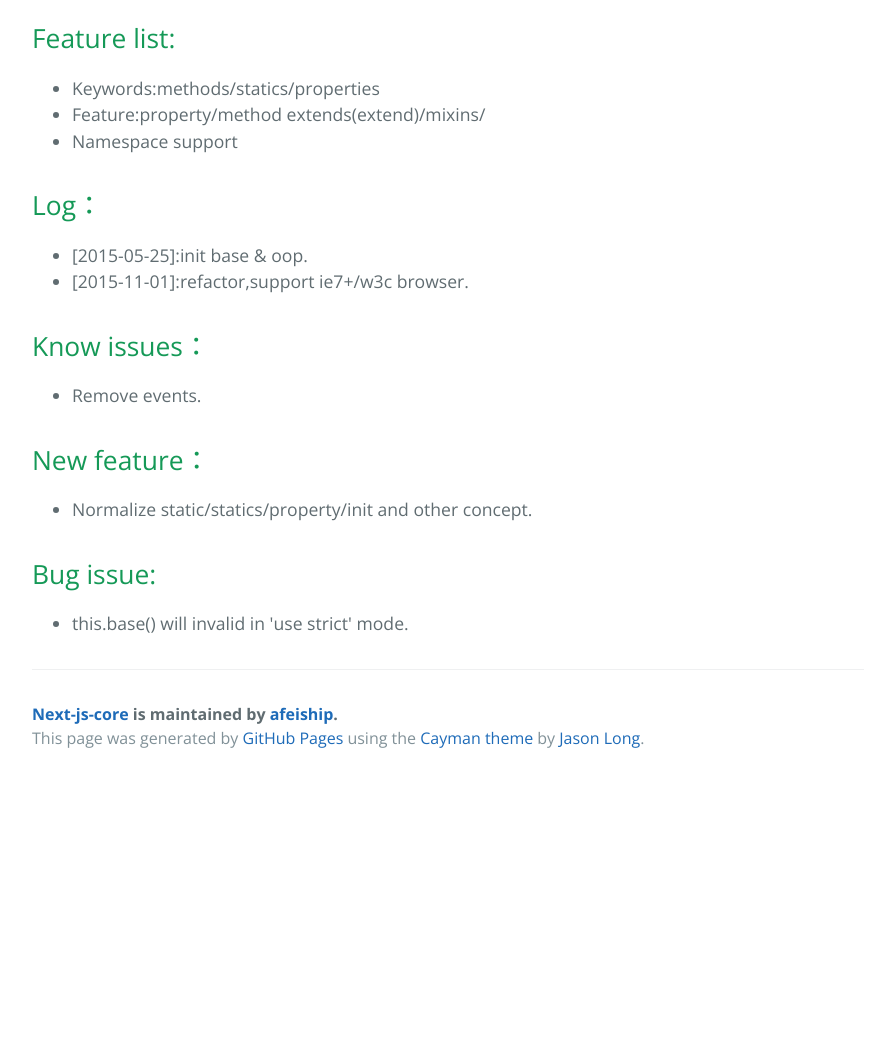
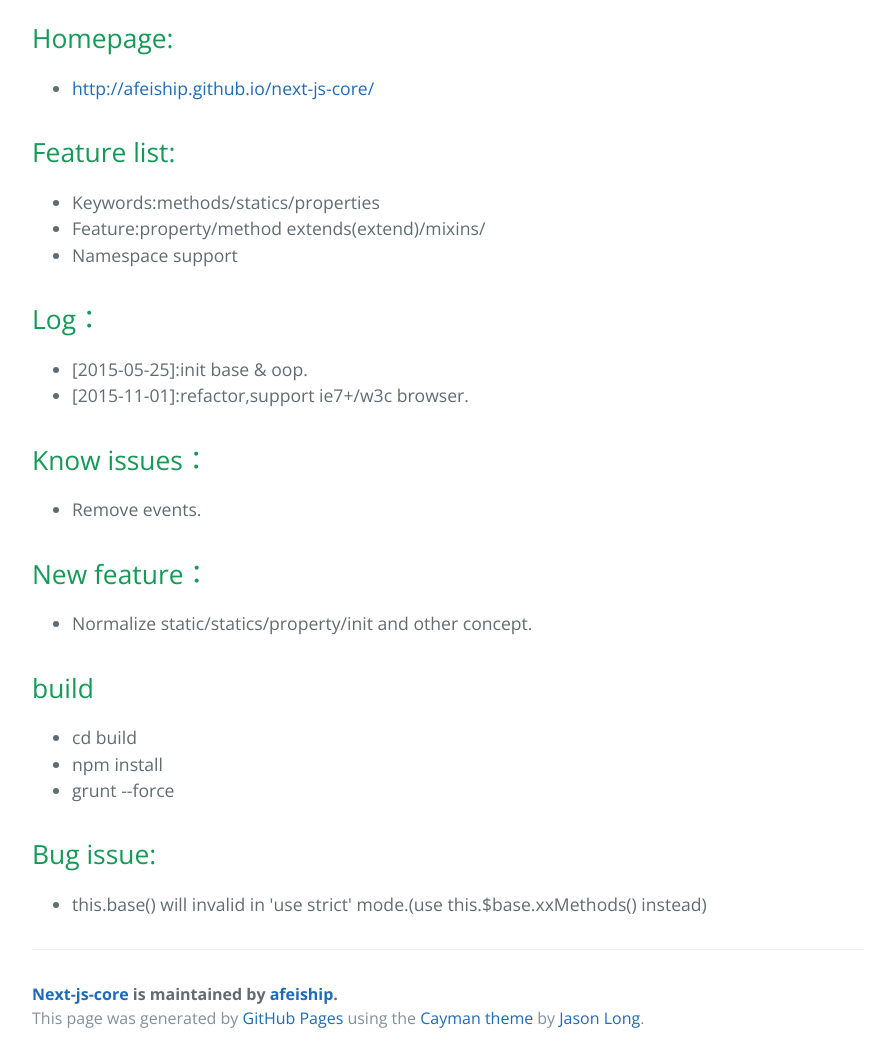
Before and after one commit to afeiship/next-js-core, a plain HTML site: page index.html in a window 1280 px wide. Shown: the part 480-1542 px from the top of the page, without its empty margins (192-1087 px from the left). Before the commit the page ends 1262 px from the top, so only its background shows below. Drawn offline with nearby package versions, Linux system fonts and the light colour scheme.

Commit message:
Create gh-pages branch via GitHub

```diff
--- a/index.html
+++ b/index.html
@@ -20,10 +20,17 @@
 
     <section class="main-content">
       <h1>
-<a id="nx-js-core" class="anchor" href="#nx-js-core" aria-hidden="true"><span class="octicon octicon-link"></span></a>nx-js-core</h1>
+<a id="nx-js-core" class="anchor" href="#nx-js-core" aria-hidden="true"><span aria-hidden="true" class="octicon octicon-link"></span></a>nx-js-core</h1>
 
 <h2>
-<a id="feature-list" class="anchor" href="#feature-list" aria-hidden="true"><span class="octicon octicon-link"></span></a>Feature list:</h2>
+<a id="homepage" class="anchor" href="#homepage" aria-hidden="true"><span aria-hidden="true" class="octicon octicon-link"></span></a>Homepage:</h2>
+
+<ul>
+<li><a href="http://afeiship.github.io/next-js-core/">http://afeiship.github.io/next-js-core/</a></li>
+</ul>
+
+<h2>
+<a id="feature-list" class="anchor" href="#feature-list" aria-hidden="true"><span aria-hidden="true" class="octicon octicon-link"></span></a>Feature list:</h2>
 
 <ul>
 <li>Keywords:methods/statics/properties</li>
@@ -32,7 +39,7 @@
 </ul>
 
 <h2>
-<a id="log" class="anchor" href="#log" aria-hidden="true"><span class="octicon octicon-link"></span></a>Log：</h2>
+<a id="log" class="anchor" href="#log" aria-hidden="true"><span aria-hidden="true" class="octicon octicon-link"></span></a>Log：</h2>
 
 <ul>
 <li>[2015-05-25]:init base &amp; oop.</li>
@@ -40,24 +47,33 @@
 </ul>
 
 <h2>
-<a id="know-issues" class="anchor" href="#know-issues" aria-hidden="true"><span class="octicon octicon-link"></span></a>Know issues：</h2>
+<a id="know-issues" class="anchor" href="#know-issues" aria-hidden="true"><span aria-hidden="true" class="octicon octicon-link"></span></a>Know issues：</h2>
 
 <ul>
 <li>Remove events.</li>
 </ul>
 
 <h2>
-<a id="new-feature" class="anchor" href="#new-feature" aria-hidden="true"><span class="octicon octicon-link"></span></a>New feature：</h2>
+<a id="new-feature" class="anchor" href="#new-feature" aria-hidden="true"><span aria-hidden="true" class="octicon octicon-link"></span></a>New feature：</h2>
 
 <ul>
 <li>Normalize static/statics/property/init and other concept.</li>
 </ul>
 
 <h2>
-<a id="bug-issue" class="anchor" href="#bug-issue" aria-hidden="true"><span class="octicon octicon-link"></span></a>Bug issue:</h2>
+<a id="build" class="anchor" href="#build" aria-hidden="true"><span aria-hidden="true" class="octicon octicon-link"></span></a>build</h2>
 
 <ul>
-<li>this.base() will invalid in 'use strict' mode.</li>
+<li>cd build</li>
+<li>npm install</li>
+<li>grunt --force</li>
+</ul>
+
+<h2>
+<a id="bug-issue" class="anchor" href="#bug-issue" aria-hidden="true"><span aria-hidden="true" class="octicon octicon-link"></span></a>Bug issue:</h2>
+
+<ul>
+<li>this.base() will invalid in 'use strict' mode.(use this.$base.xxMethods() instead)</li>
 </ul>
 
       <footer class="site-footer">
--- a/params.json
+++ b/params.json
@@ -1 +1 @@
-{"name":"Next-js-core","tagline":"A javascript oop tookit.","body":"#nx-js-core\r\n\r\n##Feature list:\r\n+ Keywords:methods/statics/properties\r\n+ Feature:property/method extends(extend)/mixins/\r\n+ Namespace support\r\n\r\n##Log：\r\n+ [2015-05-25]:init base & oop.\r\n+ [2015-11-01]:refactor,support ie7+/w3c browser.\r\n\r\n##Know issues：\r\n+ Remove events.\r\n\r\n##New feature：\r\n+ Normalize static/statics/property/init and other concept.\r\n\r\n\r\n##Bug issue:\r\n+ this.base() will invalid in 'use strict' mode.","google":"","note":"Don't delete this file! It's used internally to help with page regeneration."}
+{"name":"Next-js-core","tagline":"A javascript oop tookit.","body":"#nx-js-core\r\n##Homepage:\r\n+ http://afeiship.github.io/next-js-core/\r\n\r\n##Feature list:\r\n+ Keywords:methods/statics/properties\r\n+ Feature:property/method extends(extend)/mixins/\r\n+ Namespace support\r\n\r\n##Log：\r\n+ [2015-05-25]:init base & oop.\r\n+ [2015-11-01]:refactor,support ie7+/w3c browser.\r\n\r\n##Know issues：\r\n+ Remove events.\r\n\r\n##New feature：\r\n+ Normalize static/statics/property/init and other concept.\r\n\r\n##build\r\n+ cd build\r\n+ npm install\r\n+ grunt --force\r\n\r\n##Bug issue:\r\n+ this.base() will invalid in 'use strict' mode.(use this.$base.xxMethods() instead)\r\n","google":"","note":"Don't delete this file! It's used internally to help with page regeneration."}
```
